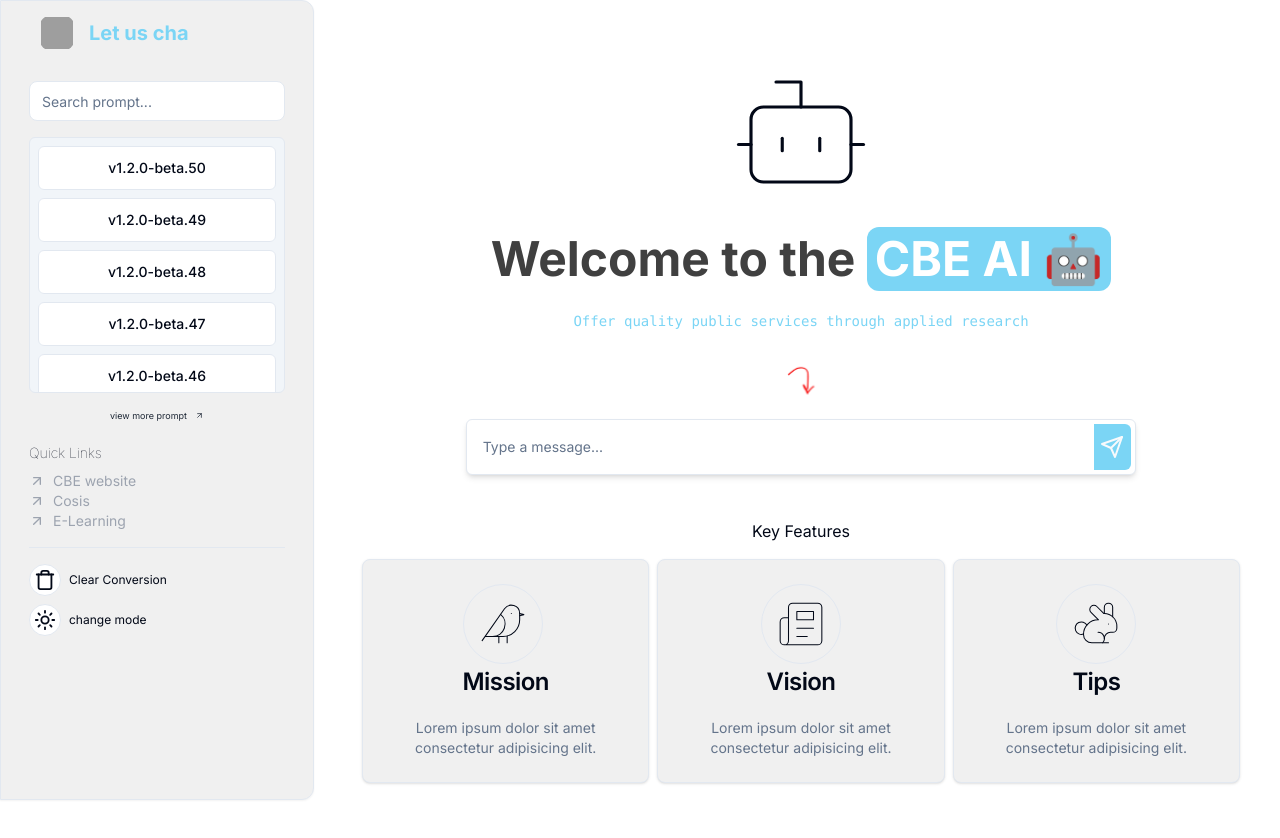
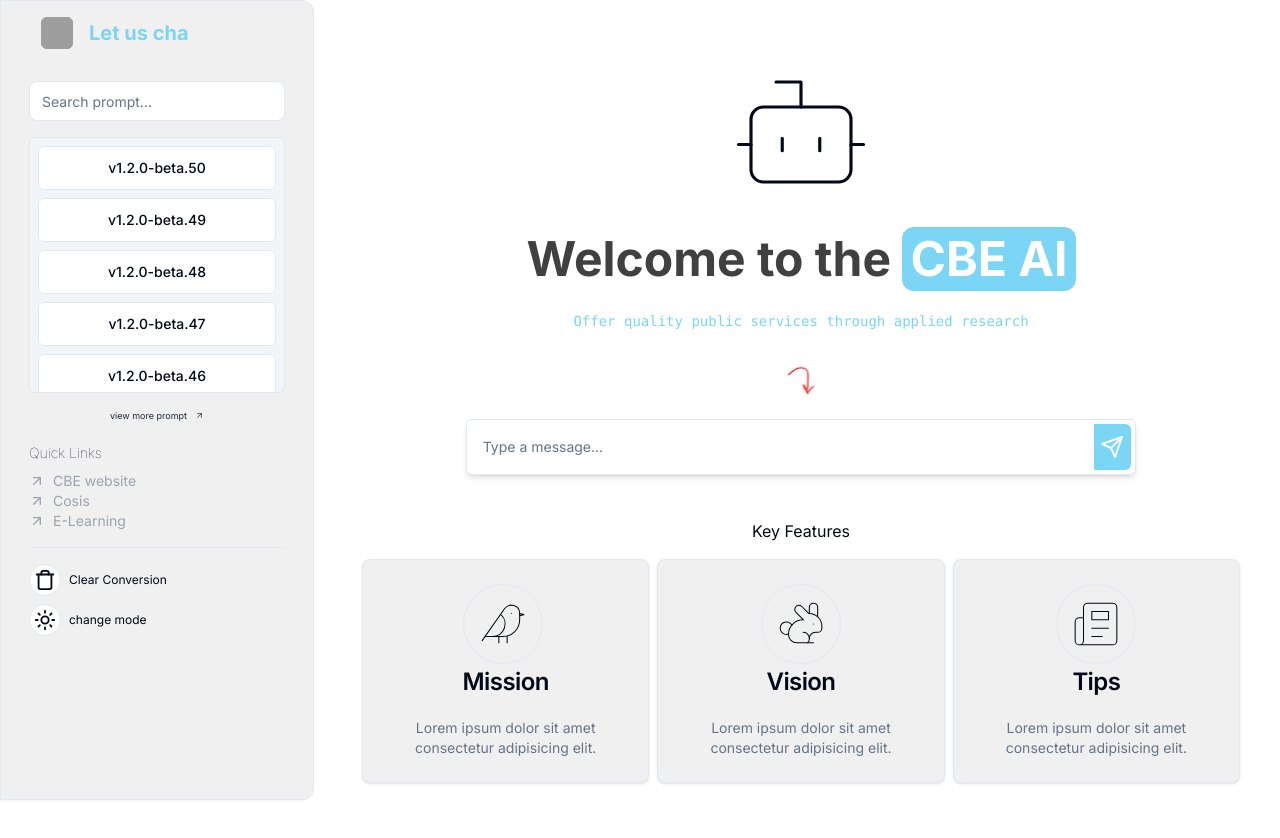
Before and after one commit to Henryle-hd/cbe-ai, a Next.js app: page / in a window 1280 px wide. Built offline with nearby package versions, Linux system fonts and the light colour scheme; grey boxes are pictures that could not be loaded.

Commit message:
home page updated!

```diff
--- a/src/app/page.tsx
+++ b/src/app/page.tsx
@@ -1,7 +1,7 @@
 "use client";
 
 import ChatInput from "@/components/Chat-input";
-import { BirdIcon, Bot, Newspaper, Rabbit } from "lucide-react";
+import { BirdIcon, Bot, icons, Newspaper, Rabbit } from "lucide-react";
 import Image from "next/image";
 import React from "react";
 import CurvedArrow from "@/app/assets/curveArrow.png";
@@ -14,7 +14,23 @@ import {
 } from "@/components/ui/card";
 
 export default function Home() {
-  const features = [{}];
+  const features = [
+    {
+      title: "Mission",
+      describe: "Lorem ipsum dolor sit amet consectetur adipisicing elit.",
+      icon: "BirdIcon",
+    },
+    {
+      title: "Vision",
+      describe: "Lorem ipsum dolor sit amet consectetur adipisicing elit.",
+      icon: "Rabbit",
+    },
+    {
+      title: "Tips",
+      describe: "Lorem ipsum dolor sit amet consectetur adipisicing elit.",
+      icon: "Newspaper",
+    },
+  ];
   return (
     <main className="mt-10 flex min-h-screen flex-col items-center justify-center gap-5">
       {/* Bot icon  */}
@@ -25,7 +41,7 @@ export default function Home() {
         <h1 className="light:text-cbeaiclr-3 mb-1 text-center text-3xl font-bold text-cbeaiclr-3 dark:text-cbeaiclr-5 md:text-5xl">
           Welcome to the{" "}
           <span className="block rounded-xl bg-cbeaiclr-1 p-2 text-white sm:inline-block">
-            CBE AI 🤖
+            CBE AI
           </span>
         </h1>
         <p className="p-4 text-center font-mono text-sm text-cbeaiclr-1">
@@ -53,22 +69,31 @@ export default function Home() {
 
         <div className="grid grid-cols-1 gap-2 md:grid-cols-2 md:px-5 lg:grid-cols-3 lg:px-10">
           {/* Card 01 */}
-          <Card className="bg-[#f0f0f0] shadow dark:bg-background">
+          {features.map((feature) => (
+            <Card
+              className="bg-[#f0f0f0] shadow dark:bg-background"
+              key={feature.title}
+            >
               <CardContent className="flex flex-col items-center justify-center text-center">
                 <CardHeader>
                   <div className="flex h-20 w-20 items-center justify-center rounded-full border">
+                    {feature.icon === "BirdIcon" ? (
                       <BirdIcon size={50} strokeWidth={0.5} />
+                    ) : feature.icon === "Rabbit" ? (
+                      <Rabbit size={50} strokeWidth={0.5} />
+                    ) : (
+                      <Newspaper size={50} strokeWidth={0.5} />
+                    )}
                   </div>
-                <CardTitle>Mission</CardTitle>
+                  <CardTitle>{feature.title}</CardTitle>
                 </CardHeader>
-              <CardDescription>
-                Lorem ipsum dolor sit amet consectetur adipisicing elit.
-              </CardDescription>
+                <CardDescription>{feature.describe}</CardDescription>
               </CardContent>
             </Card>
+          ))}
 
           {/* Card 02 */}
-          <Card className="bg-[#f0f0f0] shadow dark:bg-background">
+          {/* <Card className="bg-[#f0f0f0] shadow dark:bg-background">
             <CardContent className="flex flex-col items-center justify-center text-center">
               <CardHeader>
                 <div className="flex h-20 w-20 items-center justify-center rounded-full border ">
@@ -80,10 +105,10 @@ export default function Home() {
                 Lorem ipsum dolor sit amet consectetur adipisicing elit.
               </CardDescription>
             </CardContent>
-          </Card>
+          </Card> */}
 
           {/* Card 03 */}
-          <Card className="bg-[#f0f0f0] shadow dark:bg-background">
+          {/* <Card className="bg-[#f0f0f0] shadow dark:bg-background">
             <CardContent className="flex flex-col items-center justify-center text-center">
               <CardHeader>
                 <div className="flex h-20 w-20 items-center justify-center rounded-full border">
@@ -95,7 +120,7 @@ export default function Home() {
                 Lorem ipsum dolor sit amet consectetur adipisicing elit.
               </CardDescription>
             </CardContent>
-          </Card>
+          </Card> */}
         </div>
       </div>
     </main>
```
Lines whose indentation alone changed are shown as unchanged.
